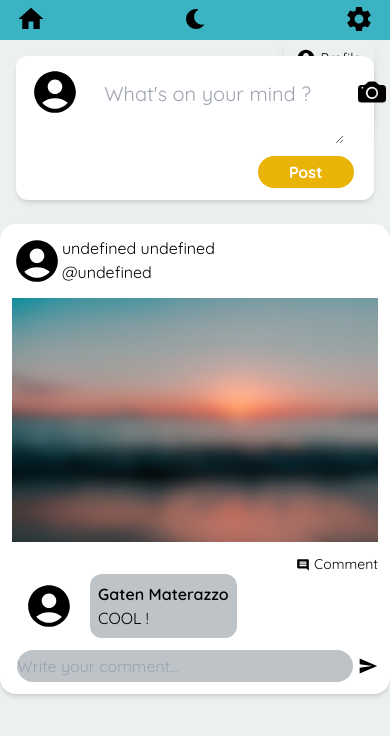
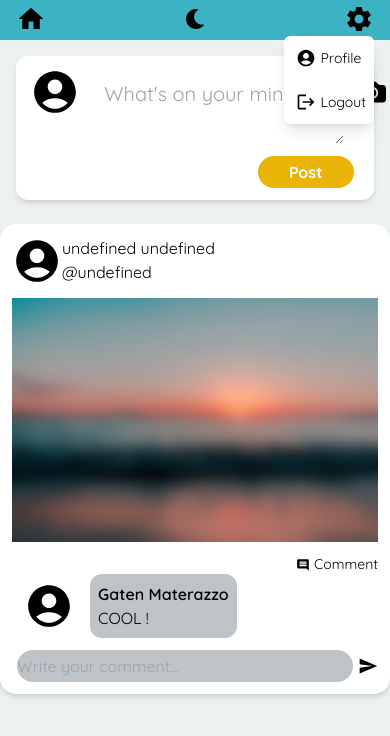
Before and after one commit to BE10-Kelompok-1/Frontend, a React (Vite) app: page / in a window 390 px wide. Both pictures are taken after a click on the button 359 px from the left and 19 px from the top of the page. Shown: the top 736 px of the page. Built offline with nearby package versions, Linux system fonts and the light colour scheme.

Commit message:
add z index to the dropdown menu items

```diff
--- a/src/components/Header/index.jsx
+++ b/src/components/Header/index.jsx
@@ -56,7 +56,7 @@ export default function Header() {
               leaveFrom="transform opacity-100 scale-100"
               leaveTo="transform opacity-0 scale-95"
             >
-              <Menu.Items className="absolute right-0 top-8 w-auto rounded-md shadow-lg">
+              <Menu.Items className="absolute right-0 top-8 w-auto rounded-md shadow-lg z-50 bg-white">
                 <div className="px-1 py-1">
                   <Menu.Item>
                     {({ active }) => (
```
